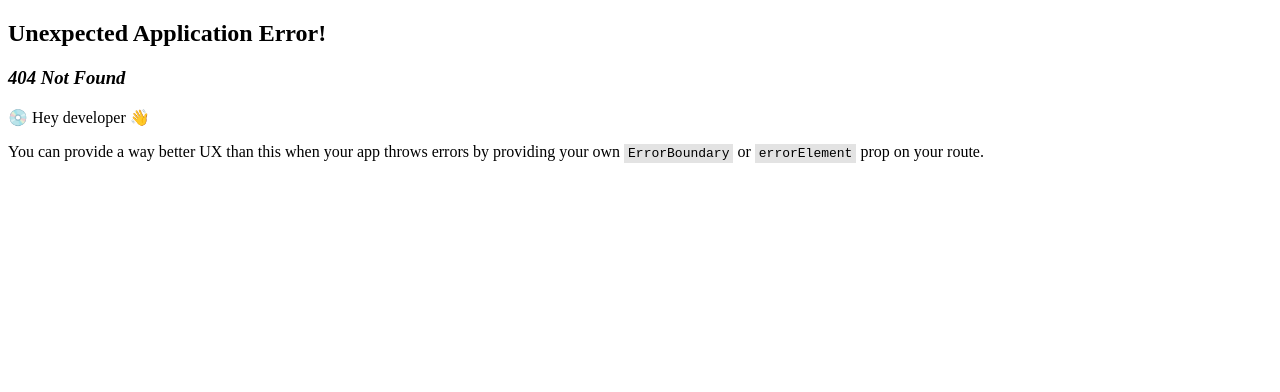
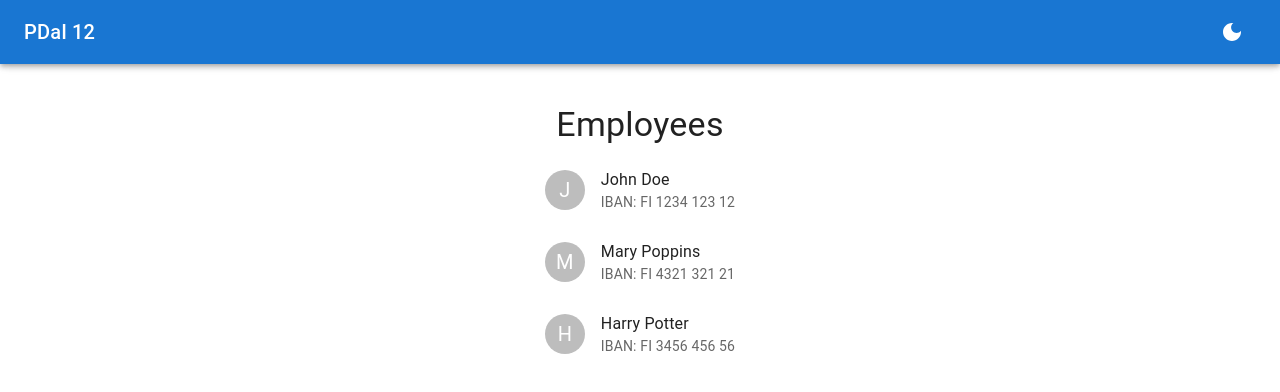
Before and after one commit to PDaI-Group-12/frontend, a React (Vite) app: page /frontend/employees in a window 1280 px wide. Before the commit this address had no page. Shown: the top 392 px of the page. Built offline with nearby package versions, Linux system fonts and the light colour scheme.

Commit message:
Created and added routing to Employees page. Made some dummy content to visualise the page.

```diff
--- a/src/main.tsx
+++ b/src/main.tsx
@@ -9,6 +9,7 @@ import {
 } from "react-router-dom";
 import {LoginPage} from "./pages/LoginPage.tsx";
 import RootPage from "./pages/RootPage.tsx";
+import {EmployeesPage} from "./pages/EmployeesPage.tsx";
 
 createRoot(document.getElementById('root')!).render(
     <StrictMode>
@@ -18,6 +19,7 @@ createRoot(document.getElementById('root')!).render(
                     createRoutesFromElements(
                         <Route path="/frontend" element={<RootPage/>}>
                             <Route index element={<LoginPage/>}/>
+                            <Route path="employees" element={<EmployeesPage/>}/>
                         </Route>
                     )
                 )
--- /dev/null
+++ b/src/pages/EmployeesPage.tsx
@@ -0,0 +1,43 @@
+import {Avatar, Box, List, ListItem, ListItemAvatar, ListItemText, Typography} from "@mui/material";
+
+
+type Employee = {
+    id: number,
+    fname: string,
+    lname: string,
+    iban: string
+}
+
+export function EmployeesPage() {
+    const sampleEmployees:Employee[] = [
+        {id:1, fname:"John", lname: "Doe", iban: "FI 1234 123 12"},
+        {id:2, fname:"Mary", lname: "Poppins", iban: "FI 4321 321 21"},
+        {id:3, fname:"Harry", lname: "Potter", iban: "FI 3456 456 56"}
+    ];
+    return (
+        <Box
+            p={2}
+            display="flex"
+            flexDirection="column"
+            justifyContent="center"
+            alignItems="center"
+        >
+            <Typography variant="h4">
+                Employees
+            </Typography>
+            <List>
+                {sampleEmployees.map((employee) => (
+                    <ListItem key={employee.id}>
+                        <ListItemAvatar>
+                            <Avatar>{employee.fname[0]}</Avatar>
+                        </ListItemAvatar>
+                        <ListItemText
+                            primary={`${employee.fname} ${employee.lname}`}
+                            secondary={`IBAN: ${employee.iban}`}
+                        />
+                    </ListItem>
+                ))}
+            </List>
+        </Box>
+    );
+}
```
